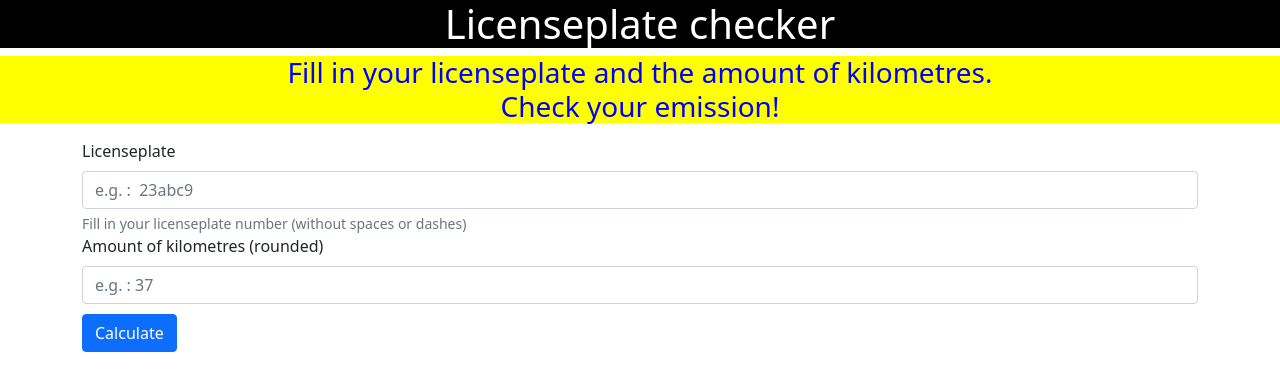
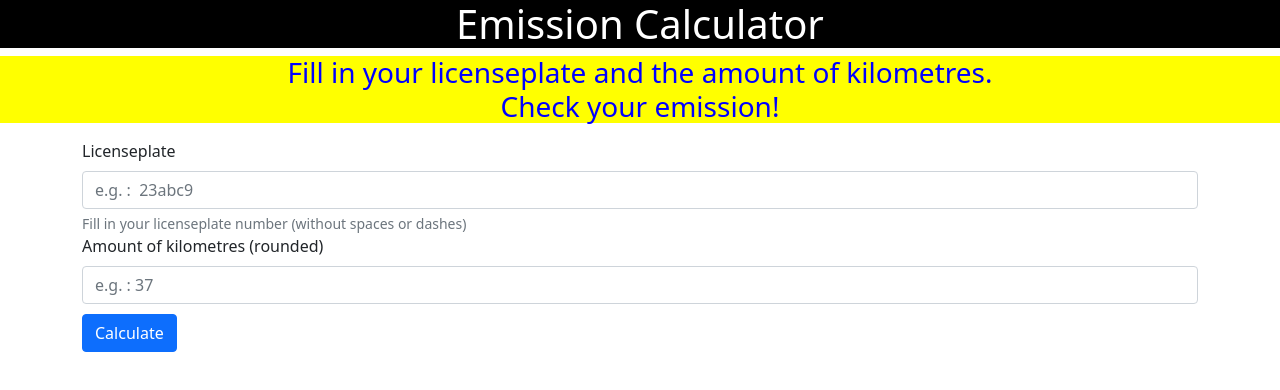
Before and after one commit to TimoWieme/prg8week9, a plain HTML site: page index.html in a window 1280 px wide. Drawn offline with nearby package versions, Linux system fonts and the light colour scheme; a script that the page names is missing.

Commit message:
changed title

```diff
--- a/index.html
+++ b/index.html
@@ -16,7 +16,7 @@
 </head>
 
 <body>
-    <h1 class="text-center" id="title">Licenseplate checker</h1>
+    <h1 class="text-center" id="title">Emission Calculator</h1>
     <h3 class="text-center" id="underTitle">Fill in your licenseplate and the amount of kilometres.
         <p>Check your emission!</p>
     </h3>
```
Also changed, not shown: 1 other file.
